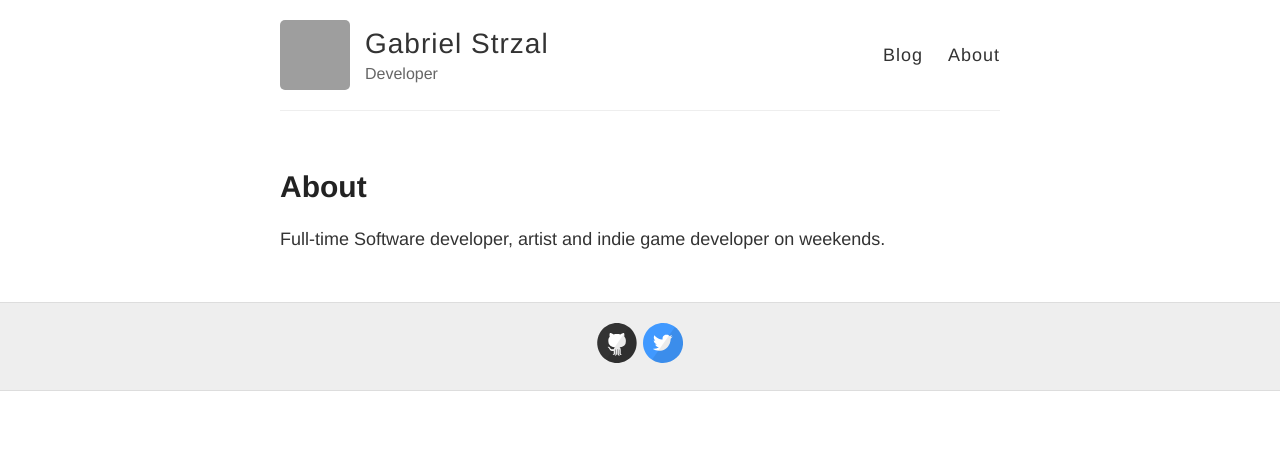
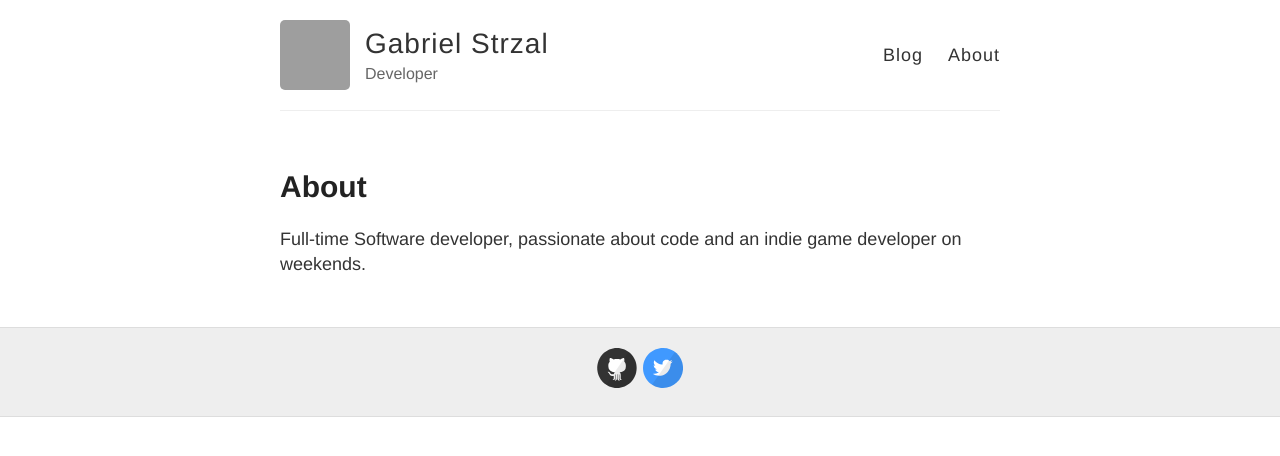
Before and after one commit to GabrielStrzal/gabrielstrzal.github.io, a Jekyll site: the page built from about.md, in a window 1280 px wide. Shown: the top 456 px of the page. Built offline with Jekyll 4.4.1, drawn with Linux system fonts in a browser that asks for light colours; grey boxes are pictures that could not be loaded.

Commit message:
Update about.md

```diff
--- a/about.md
+++ b/about.md
@@ -5,4 +5,4 @@ permalink: /about/
 ---
 
 
-Full-time Software developer, artist and indie game developer on weekends.
+Full-time Software developer, passionate about code and an indie game developer on weekends.
```
